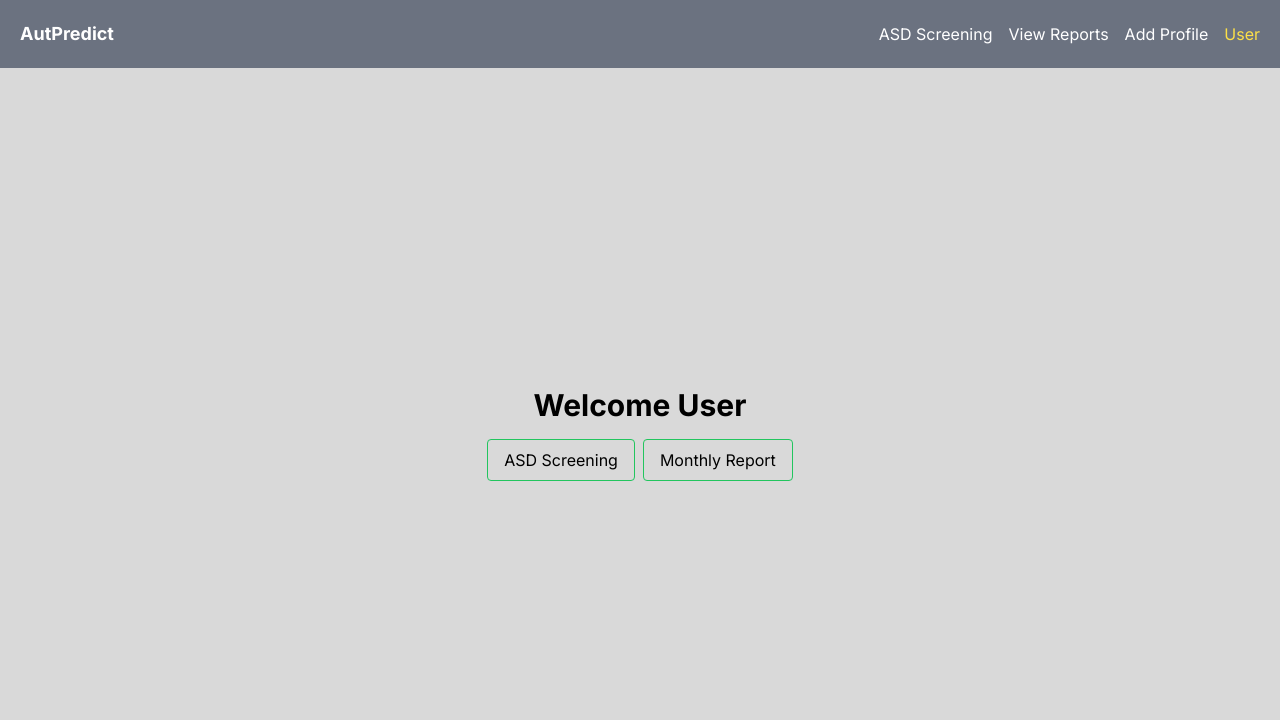
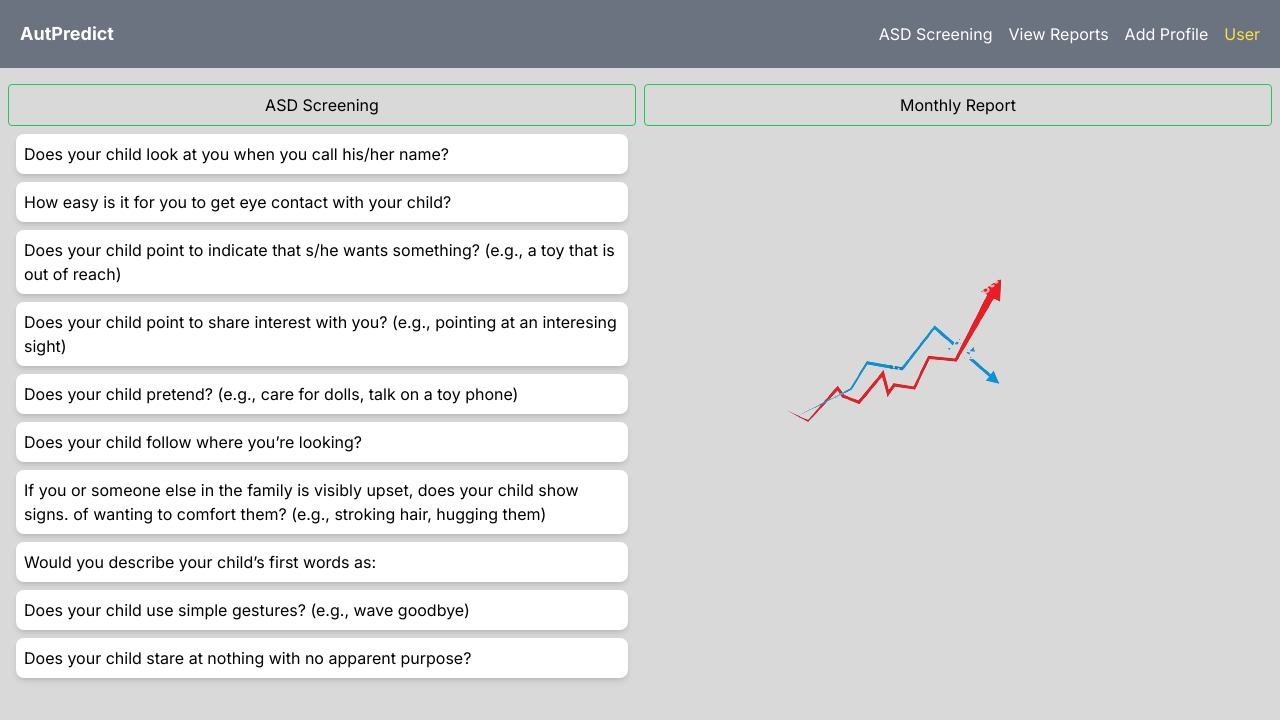
Before and after one commit to Usman-Zafar/autpred, a Next.js app: page /caregiverdashboard in a window 1280 px wide. Shown: the top 720 px of the page. Built offline with nearby package versions, Linux system fonts and the light colour scheme.

Commit message:
Care Giver Dashboard Complete

```diff
--- a/src/app/caregiverdashboard/page.tsx
+++ b/src/app/caregiverdashboard/page.tsx
@@ -1,25 +1,67 @@
 import React from "react";
 import CaregiverNavbar from "@/components/CaregiverTherapist";
 import Link from "next/link";
+import Image from "next/image";
+import Graph from "../../../public/Graph.png";
 
 const caregiverdashboard = () => {
   return (
     <>
       <CaregiverNavbar />
-      <div className="center-content flex flex-col flex-1 justify-center items-center">
-        <h1 className="text-3xl font-bold text-center mb-4">Welcome User</h1>
-
-        <div className="button-group flex flex-row justify-center gap-2">
-          <Link href="/asd-screening">
-            <button className="px-4 py-2 rounded bg-transparent border-green-500 border text-black hover:bg-green-600">
+      <div className="center-content flex flex-col items-center flex-1 mt-4 w-full">
+        <div className="flex justify-center items-center gap-x-2 w-full px-2">
+          <Link href="/asd-screening" className="w-1/2">
+            <button className="px-4 py-2 rounded bg-transparent w-full border-green-500 border text-black hover:bg-green-600">
               ASD Screening
             </button>
           </Link>
-          <Link href="/view-reports">
-            <button className="px-4 py-2 rounded bg-transparent border-green-500 border text-black hover:bg-green-600">
+          <Link href="/view-reports" className="w-1/2">
+            <button className="px-4 py-2 rounded bg-transparent w-full border-green-500 border text-black hover:bg-green-600">
               Monthly Report
             </button>
           </Link>
+        </div>
+        <div className="flex gap-x-2 w-full px-2">
+          <div className="w-1/2 px-2">
+            <p className=" bg-white flex flex-col w-full text-left rounded-lg shadow-md p-2 my-2">
+              Does your child look at you when you call his/her name?
+            </p>
+            <p className=" bg-white flex flex-col w-full text-left rounded-lg shadow-md p-2 my-2">
+              How easy is it for you to get eye contact with your child?{" "}
+            </p>
+            <p className=" bg-white flex flex-col w-full text-left rounded-lg shadow-md p-2 my-2">
+              Does your child point to indicate that s/he wants something?
+              (e.g., a toy that is out of reach){" "}
+            </p>
+            <p className=" bg-white flex flex-col w-full text-left rounded-lg shadow-md p-2 my-2">
+              Does your child point to share interest with you? (e.g., pointing
+              at an interesing sight){" "}
+            </p>
+            <p className=" bg-white flex flex-col w-full text-left rounded-lg shadow-md p-2 my-2">
+              Does your child pretend? (e.g., care for dolls, talk on a toy
+              phone){" "}
+            </p>
+            <p className=" bg-white flex flex-col w-full text-left rounded-lg shadow-md p-2 my-2">
+              Does your child follow where you’re looking?{" "}
+            </p>
+            <p className=" bg-white flex flex-col w-full text-left rounded-lg shadow-md p-2 my-2">
+              If you or someone else in the family is visibly upset, does your
+              child show signs. of wanting to comfort them? (e.g., stroking
+              hair, hugging them)
+            </p>
+            <p className=" bg-white flex flex-col w-full text-left rounded-lg shadow-md p-2 my-2">
+              Would you describe your child’s first words as:
+            </p>
+            <p className=" bg-white flex flex-col w-full text-left rounded-lg shadow-md p-2 my-2">
+              Does your child use simple gestures? (e.g., wave goodbye)
+            </p>
+            <p className=" bg-white flex flex-col w-full text-left rounded-lg shadow-md p-2 my-2">
+              Does your child stare at nothing with no apparent purpose?
+            </p>
+          </div>
+          <div className="w-1/2 px-2">
+            <Image src={Graph} alt="Graph" />
+          </div>
         </div>
       </div>
     </>
```
